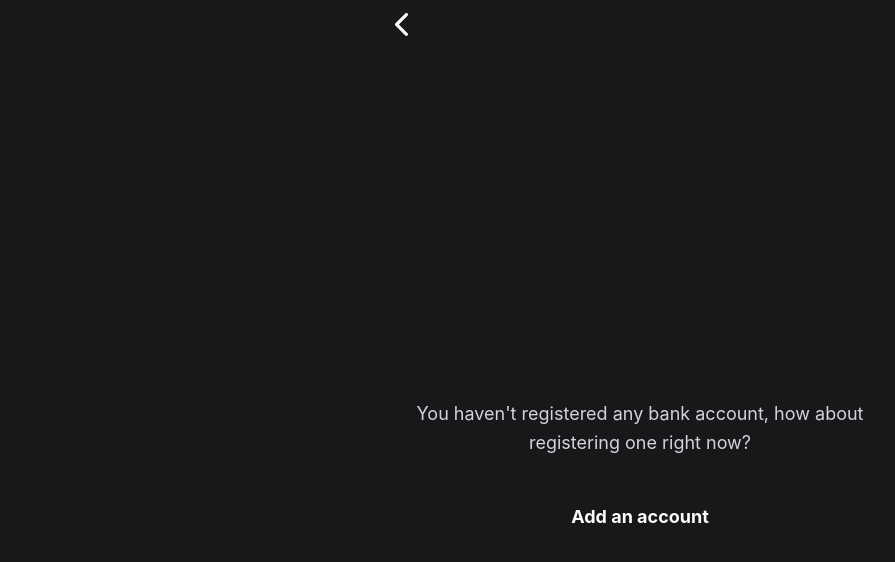
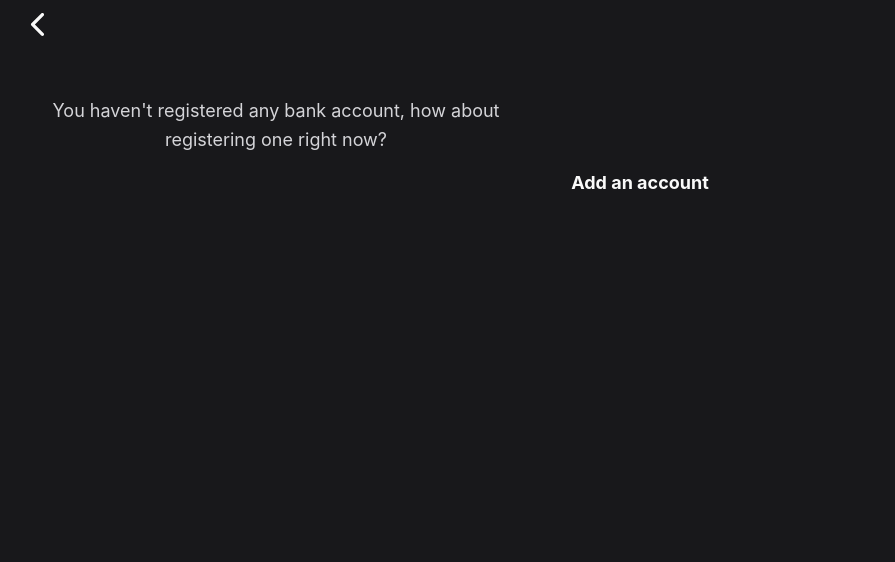
Before and after one commit to joanamarquees/kashbuddy, a React (Vite) app: page /accounts in a window 1280 px wide. Shown: the top 562 px of the page, without its empty margins (0-895 px from the left). Built offline with nearby package versions, Linux system fonts and the light colour scheme.

Commit message:
reverted previous layout changes

```diff
--- a/src/App.jsx
+++ b/src/App.jsx
@@ -1,4 +1,4 @@
-import { useEffect } from "react";
+import React, { useEffect } from "react";
 import { Route, BrowserRouter as Router, Routes } from "react-router-dom";
 import { DataProvider } from "./context/DataContext";
 import { Accounts } from "./pages/accounts/index";
@@ -31,7 +31,7 @@ function App() {
 
 	return (
 		// Add padding top safe and padding bottom safe
-		<div className="h-dvh bg-background text-main-color antialiased flex flex-col pt-safe-or-5 pb-safe-or-5 overflow-hidden">
+		<div className="max-h-dvh bg-background text-main-color antialiased pt-safe-or-5 pb-safe-or-5 overflow-scroll">
 			<Router>
 				<DataProvider>
 					<Routes>
--- a/src/pages/accounts/index.jsx
+++ b/src/pages/accounts/index.jsx
@@ -45,7 +45,7 @@ export function Accounts() {
 
 	return (
 		<>
-			<div className="mx-auto px-5 flex-1 select-none space-y-2 overflow-y-scroll">
+			<div className="mx-auto px-5 h-full select-none space-y-2 overflow-y-scroll">
 				{/* Add Account Form */}
 				<AccountForm
 					isOpen={isNewAccountOpen}
@@ -74,7 +74,7 @@ export function Accounts() {
 
 				{/* No Accounts */}
 				{accounts.length <= 0 && (
-					<div className="py-6 h-full w-full flex flex-col items-center justify-center gap-8 md:text-lg">
+					<div className="py-6 w-full flex-1 flex-col items-center justify-center gap-8 md:text-lg">
 						<p className="text-zinc-300 leading-relaxed max-w-80 md:max-w-lg text-center font-sans">
 							You haven't registered any bank account, how about registering one
 							right now?
--- a/src/pages/auth/index.jsx
+++ b/src/pages/auth/index.jsx
@@ -127,7 +127,7 @@ export const Auth = () => {
 	};
 
 	return (
-		<div className="flex-1 flex flex-col items-center justify-center gap-8 px-5">
+		<div className="h-100vh flex flex-col items-center justify-center gap-8 px-5 mt-[40%]">
 			<img src={logo} className="w-64 md:w-96" alt="Kashbuddy logo" />
 			<div className="leading-relaxed max-w-80 text-center font-sans font-semibold text-lg text-green-100">
 				<p>Welcome to Kashbuddy!</p>
--- a/src/pages/home/index.jsx
+++ b/src/pages/home/index.jsx
@@ -101,7 +101,7 @@ export function Home() {
 
 	return (
 		<>
-			<div className="container mx-auto px-5 flex-1 overflow-y-scroll">
+			<div className="container mx-auto px-5 h-full overflow-y-scroll">
 			{/* Header */}
 			<Header
 				leftIcon={
--- a/src/pages/settings/categories/index.jsx
+++ b/src/pages/settings/categories/index.jsx
@@ -56,7 +56,7 @@ export function Categories() {
 
 	return (
 		<>
-			<div className="container mx-auto px-4 flex-1 overflow-y-scroll pb-8 overscroll-contain">
+			<div className="container mx-auto px-4 h-full overflow-y-scroll pb-8 overscroll-contain">
 				{/* Header */}
 				<Header
 					leftIcon={
--- a/src/pages/settings/index.jsx
+++ b/src/pages/settings/index.jsx
@@ -42,7 +42,7 @@ export function Settings() {
 	};
 
 	return (
-		<div className="mx-auto px-4 flex-1 flex flex-col space-y-3">
+		<div className="mx-auto px-4 h-full flex flex-col space-y-3">
 			{/* Header */}
 			<Header
 				leftIcon={
```
